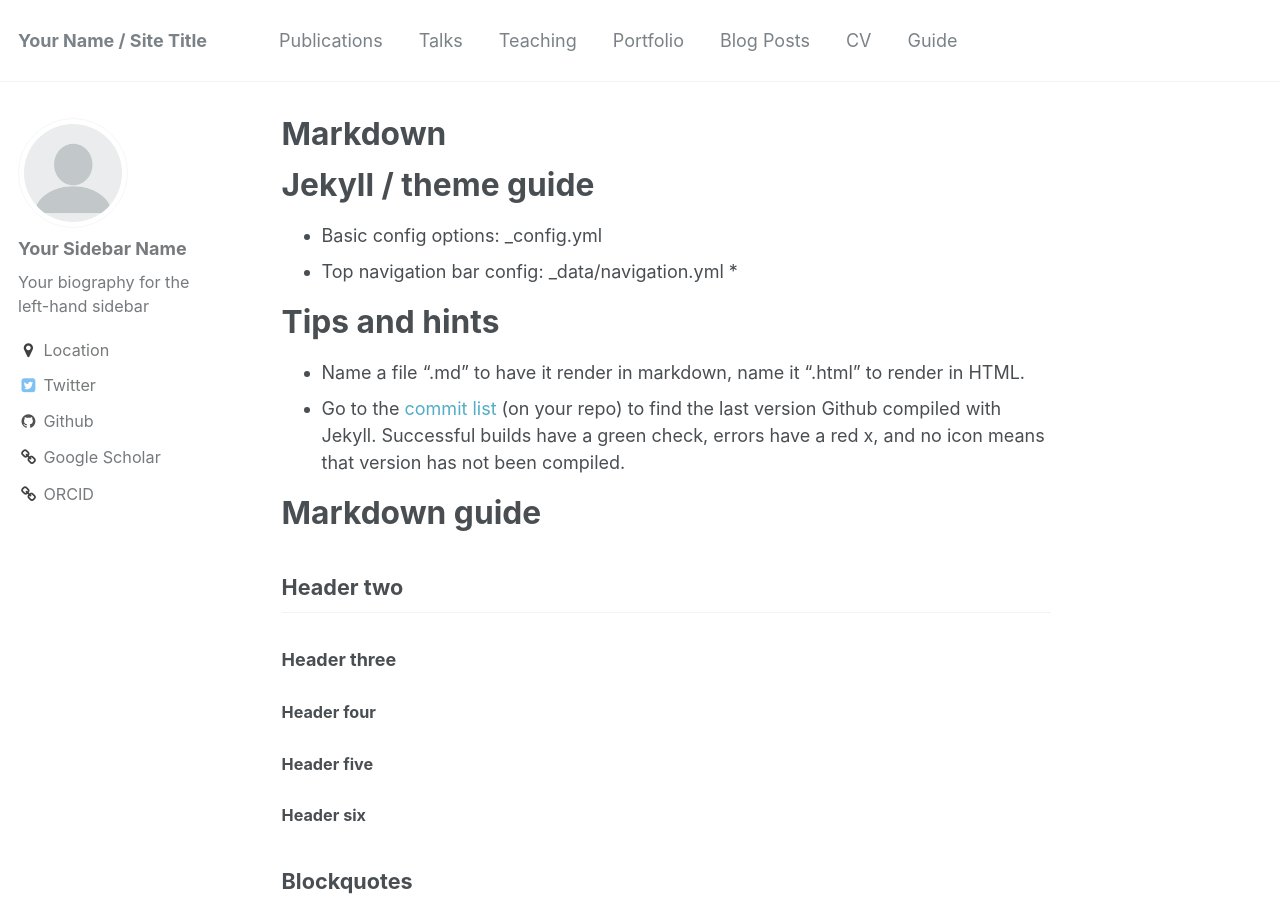
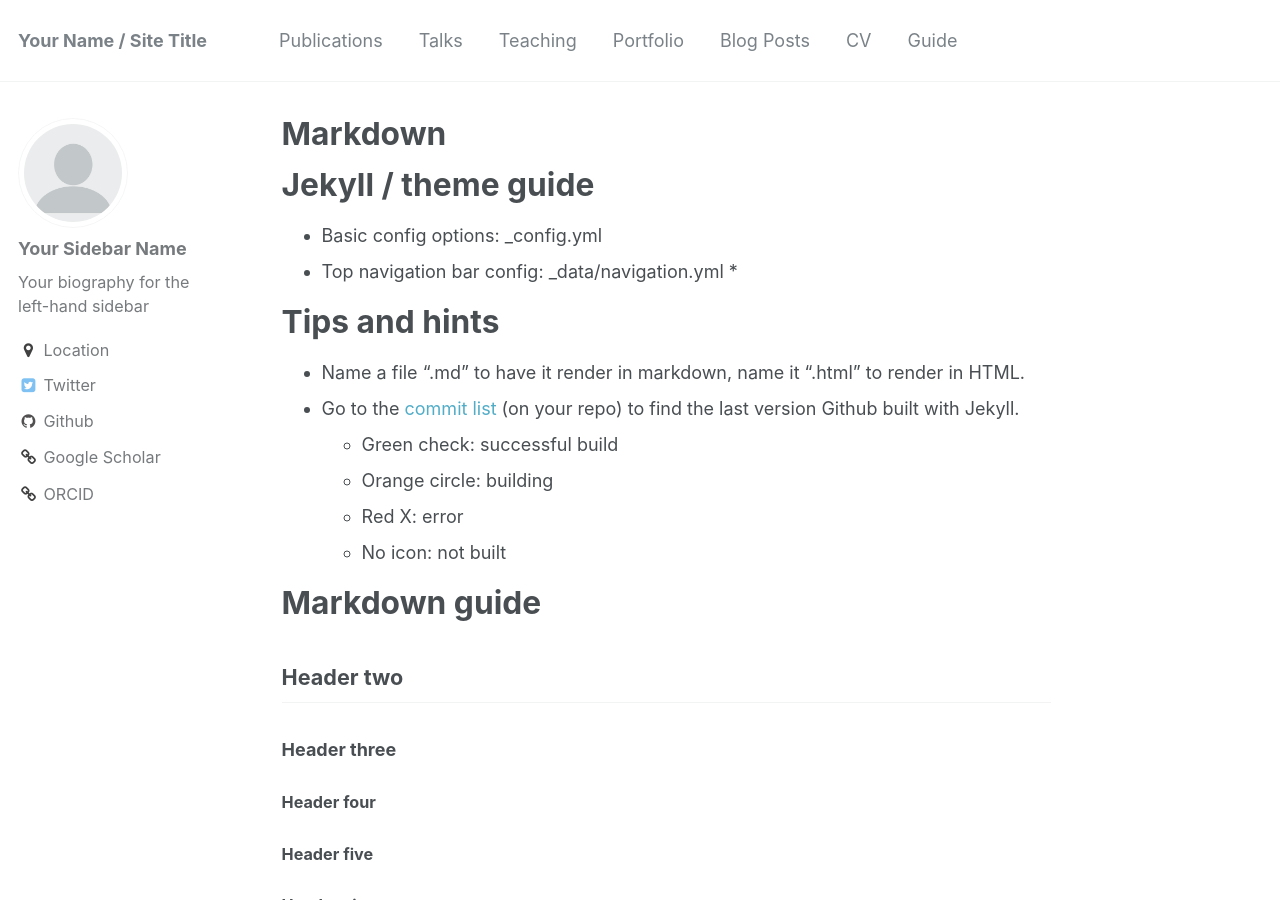
Before and after one commit to xoofee/xoofee.github.io, a Jekyll site: the page built from _pages/markdown.md, in a window 1280 px wide and 900 px high. Built offline with Jekyll 4.4.1, drawn with Linux system fonts in a browser that asks for light colours.

Commit message:
Update markdown.md

```diff
--- a/_pages/markdown.md
+++ b/_pages/markdown.md
@@ -16,7 +16,11 @@ redirect_from:
 # Tips and hints
 
 * Name a file ".md" to have it render in markdown, name it ".html" to render in HTML.
-* Go to the [commit list](https://github.com/academicpages/academicpages.github.io/commits/master) (on your repo) to find the last version Github compiled with Jekyll. Successful builds have a green check, errors have a red x, and no icon means that version has not been compiled.
+* Go to the [commit list](https://github.com/academicpages/academicpages.github.io/commits/master) (on your repo) to find the last version Github built with Jekyll.
+  * Green check: successful build
+  * Orange circle: building
+  * Red X: error
+  * No icon: not built
 
 
 # Markdown guide
```
